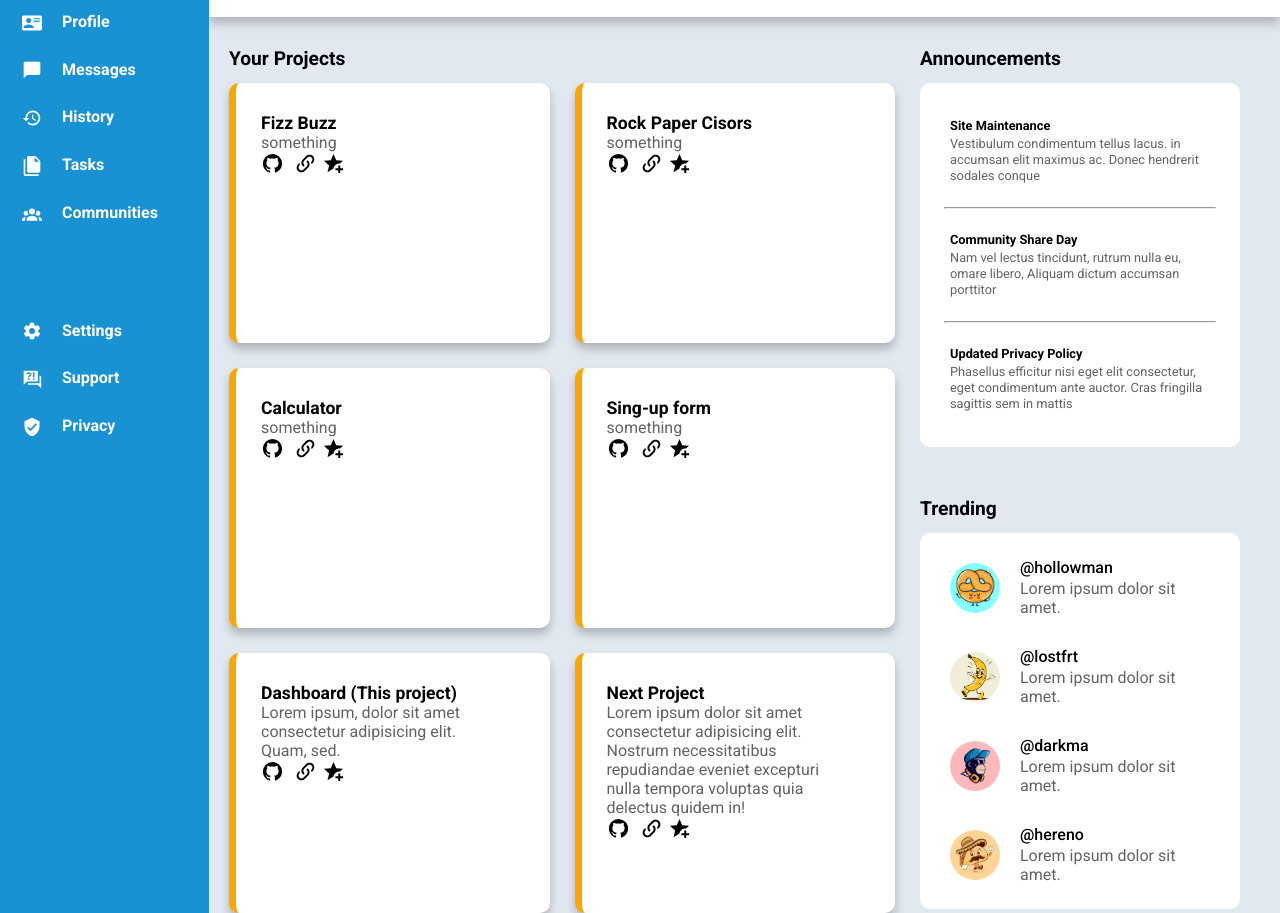
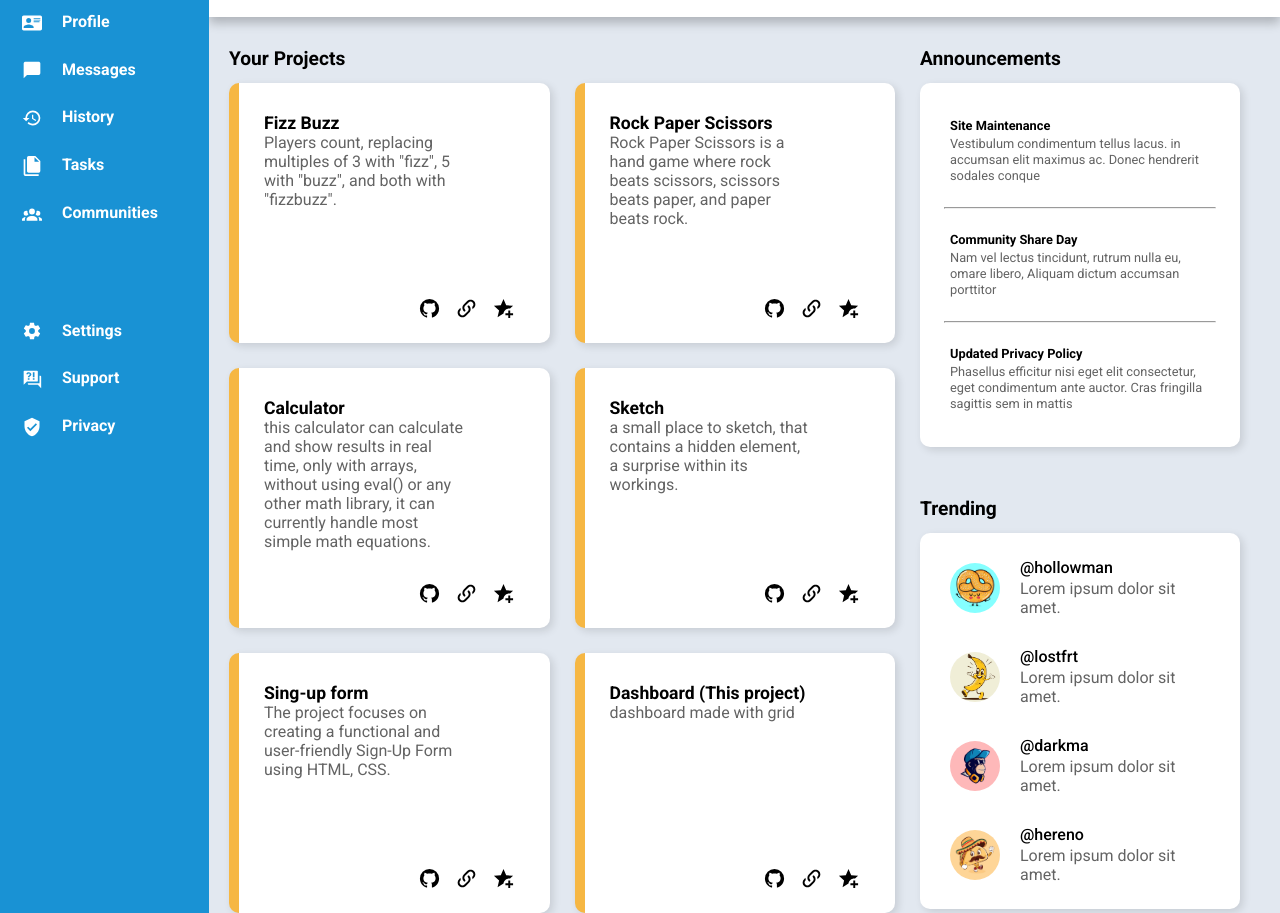
Before and after one commit to zakno52/adminDashboard, a plain HTML site: page index.html in a window 1280 px wide. Shown: the part 193-1106 px from the top of the page. Drawn offline with Linux system fonts and the light colour scheme.

Commit message:
adding some links to html and finishing css

```diff
--- a/index.html
+++ b/index.html
@@ -60,69 +60,100 @@
           <div class="projectsBoxes">
             <div class="projbox">
               <h3>Fizz Buzz</h3>
-              <p>something</p>
-              <div>
-                <img src="img/github.svg" alt="" /><img src="" alt="" /><img
-                  src="img/link-variant.svg"
-                  alt=""
-                /><img src="img/star-plus.svg" alt="" />
+              <p>
+                Players count, replacing multiples of 3 with "fizz", 5 with
+                "buzz", and both with "fizzbuzz".
+              </p>
+              <div class="projboxBtns">
+                <a href="https://github.com/zakno52/fizzbuzz" target="_blank"
+                  ><img src="img/github.svg" alt=""
+                /></a>
+                <a href="https://zakno52.github.io/fizzbuzz/" target="_blank"
+                  ><img src="img/link-variant.svg" alt=""
+                /></a>
+                <a href="#"><img src="img/star-plus.svg" alt="" /></a>
               </div>
             </div>
             <div class="projbox">
-              <h3>Rock Paper Cisors</h3>
-              <p>something</p>
-              <div>
-                <img src="img/github.svg" alt="" /><img src="" alt="" /><img
-                  src="img/link-variant.svg"
-                  alt=""
-                /><img src="img/star-plus.svg" alt="" />
+              <h3>Rock Paper Scissors</h3>
+              <p>
+                Rock Paper Scissors is a hand game where rock beats scissors,
+                scissors beats paper, and paper beats rock.
+              </p>
+              <div class="projboxBtns">
+                <a href="https://github.com/zakno52/RPS" target="_blank"
+                  ><img src="img/github.svg" alt=""
+                /></a>
+                <a href="https://zakno52.github.io/RPS/" target="_blank"
+                  ><img src="img/link-variant.svg" alt=""
+                /></a>
+                <a href="#"><img src="img/star-plus.svg" alt="" /></a>
               </div>
             </div>
             <div class="projbox">
               <h3>Calculator</h3>
-              <p>something</p>
-              <div>
-                <img src="img/github.svg" alt="" /><img src="" alt="" /><img
-                  src="img/link-variant.svg"
-                  alt=""
-                /><img src="img/star-plus.svg" alt="" />
+              <p>
+                this calculator can calculate and show results in real time,
+                only with arrays, without using eval() or any other math
+                library, it can currently handle most simple math equations.
+              </p>
+              <div class="projboxBtns">
+                <a href="https://github.com/zakno52/Calculator" target="_blank"
+                  ><img src="img/github.svg" alt=""
+                /></a>
+                <a href="https://zakno52.github.io/Calculator" target="_blank"
+                  ><img src="img/link-variant.svg" alt=""
+                /></a>
+                <a href="#"><img src="img/star-plus.svg" alt="" /></a>
+              </div>
+            </div>
+            <div class="projbox">
+              <h3>Sketch</h3>
+              <p>
+                a small place to sketch, that contains a hidden element, a
+                surprise within its workings.
+              </p>
+              <div class="projboxBtns">
+                <a href="https://github.com/zakno52/sketch" target="_blank"
+                  ><img src="img/github.svg" alt=""
+                /></a>
+                <a href="https://zakno52.github.io/sketch" target="_blank"
+                  ><img src="img/link-variant.svg" alt=""
+                /></a>
+                <a href="#"><img src="img/star-plus.svg" alt="" /></a>
               </div>
             </div>
             <div class="projbox">
               <h3>Sing-up form</h3>
-              <p>something</p>
-              <div>
-                <img src="img/github.svg" alt="" /><img src="" alt="" /><img
-                  src="img/link-variant.svg"
-                  alt=""
-                /><img src="img/star-plus.svg" alt="" />
+              <p>
+                The project focuses on creating a functional and user-friendly
+                Sign-Up Form using HTML, CSS.
+              </p>
+              <div class="projboxBtns">
+                <a href="https://github.com/zakno52/formpro" target="_blank"
+                  ><img src="img/github.svg" alt=""
+                /></a>
+                <a href="https://zakno52.github.io/formpro" target="_blank"
+                  ><img src="img/link-variant.svg" alt=""
+                /></a>
+                <a href="#"><img src="img/star-plus.svg" alt="" /></a>
               </div>
             </div>
             <div class="projbox">
               <h3>Dashboard (This project)</h3>
-              <p>
-                Lorem ipsum, dolor sit amet consectetur adipisicing elit. Quam,
-                sed.
-              </p>
-              <div>
-                <img src="img/github.svg" alt="" /><img src="" alt="" /><img
-                  src="img/link-variant.svg"
-                  alt=""
-                /><img src="img/star-plus.svg" alt="" />
-              </div>
-            </div>
-            <div class="projbox">
-              <h3>Next Project</h3>
-              <p>
-                Lorem ipsum dolor sit amet consectetur adipisicing elit. Nostrum
-                necessitatibus repudiandae eveniet excepturi nulla tempora
-                voluptas quia delectus quidem in!
-              </p>
-              <div>
-                <img src="img/github.svg" alt="" /><img src="" alt="" /><img
-                  src="img/link-variant.svg"
-                  alt=""
-                /><img src="img/star-plus.svg" alt="" />
+              <p>dashboard made with grid</p>
+              <div class="projboxBtns">
+                <a
+                  href="https://github.com/zakno52/adminDashboard"
+                  target="_blank"
+                  ><img src="img/github.svg" alt=""
+                /></a>
+                <a
+                  href="https://zakno52.github.io/adminDashboard"
+                  target="_blank"
+                  ><img src="img/link-variant.svg" alt=""
+                /></a>
+                <a href="#"><img src="img/star-plus.svg" alt="" /></a>
               </div>
             </div>
           </div>
--- a/style.css
+++ b/style.css
@@ -94,7 +94,8 @@ body {
 }
 .usernameArea span {
   display: block;
-  font-size: large;
+  font-size: 20px;
+  margin-top: 5px;
 }
 .bigUsername {
   display: flex;
@@ -117,6 +118,7 @@ body {
   border-radius: 100px;
   border: none;
   margin-right: 30px;
+  cursor: pointer;
 }
 .menu {
   background-color: rgb(25 146 212);
@@ -144,6 +146,7 @@ body {
 .menu ul li {
   margin: 27px 0 0 5px;
   font-weight: 700;
+  cursor: pointer;
 }
 .menu > ul img {
   filter: invert(1);
@@ -189,17 +192,27 @@ h4 {
   grid-template-columns: repeat(auto-fit, minmax(300px, 1fr));
 }
 .projbox {
-  padding: 30px 75px 30px 25px;
+  padding: 30px 25px;
   border-radius: 10px;
-  border-left: 7px solid orange;
-  box-shadow: 0 6px 10px #0000003b;
+  border-left: 10px solid rgba(243, 158, 0, 0.739);
+  box-shadow: 3px 3px 8px #0000001f;
   height: 200px;
   background-color: white;
+
+  display: flex;
+  flex-direction: column;
 }
 .projbox img {
   width: 23px;
-
-  margin-right: 5px;
+  margin-right: 10px;
+}
+.projbox p {
+  padding-right: 60px;
+}
+.projboxBtns {
+  align-self: flex-end;
+  position: absolute;
+  margin-top: 11.5rem;
 }
 
 .annonce {
@@ -209,6 +222,7 @@ h4 {
   /* grid-area: 1/2/2/3; */
   border-radius: 10px;
   min-width: 250px;
+  box-shadow: 3px 3px 8px #0000001f;
 }
 .annonce > div {
   padding: 15px 20px;
@@ -227,6 +241,7 @@ hr {
   /* grid-area: 2/2/3/3; */
   border-radius: 10px;
   min-width: 250px;
+  box-shadow: 3px 3px 8px #0000001f;
 }
 .trend > div {
   display: flex;
```
